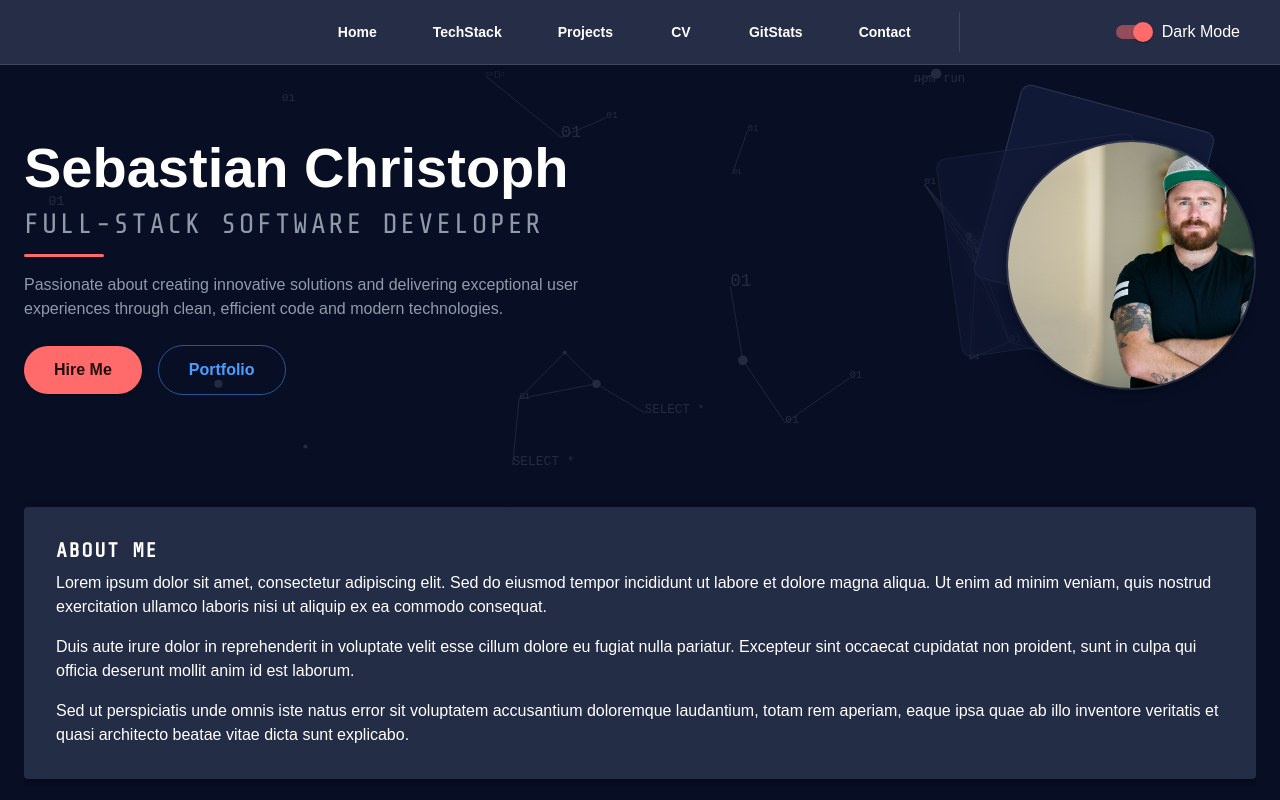
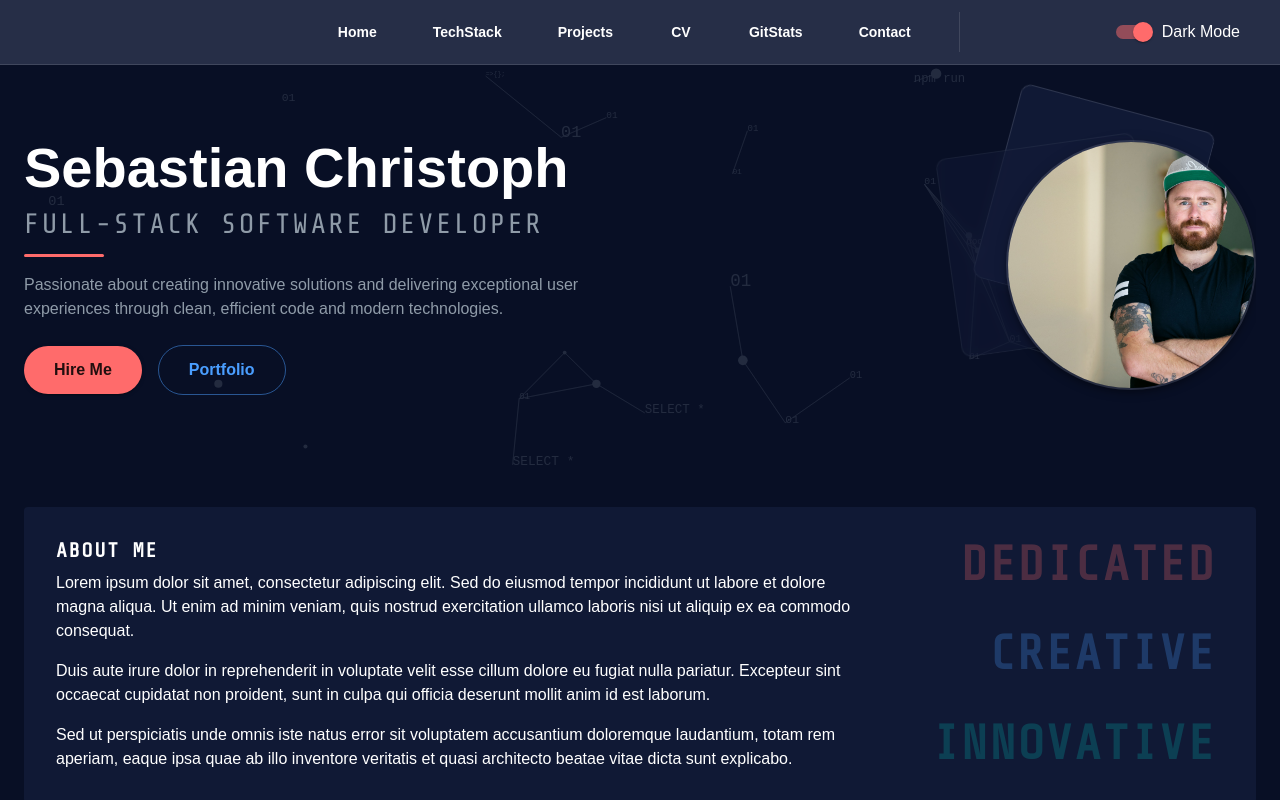
Before and after one commit to SebastianChristoph/portfolio, a React (Vite) app: page / in a window 1280 px wide. Shown: the top 800 px of the page. Built offline with nearby package versions, Linux system fonts and the light colour scheme; some icons are missing.

Commit message:
About me adjustments

```diff
--- a/src/components/AboutMe.tsx
+++ b/src/components/AboutMe.tsx
@@ -1,6 +1,22 @@
-import { Box, Paper, Typography } from "@mui/material";
+import { Box, Paper, Typography, useTheme } from "@mui/material";
+import { motion } from "framer-motion";
 
 export default function AboutMe() {
+  const theme = useTheme();
+
+  const wordVariants = {
+    hidden: { opacity: 0, x: 20 },
+    visible: (custom: number) => ({
+      opacity: 0.25,
+      x: 0,
+      transition: {
+        delay: custom * 0.3,
+        duration: 0.5,
+        ease: "easeOut"
+      }
+    })
+  };
+
   return (
     <Box sx={{
       width: '100%',
@@ -9,14 +25,19 @@ export default function AboutMe() {
       overflow: 'hidden'
     }}>
       <Paper
-        elevation={3}
+        elevation={0}
         sx={{
           p: 4,
           width: '100%',
           mb: "100px",
-          mx: 'auto'
+          mx: 'auto',
+          position: 'relative',
+          bgcolor: theme.palette.background.paper,
+          display: 'flex',
+          justifyContent: 'space-between'
         }}
       >
+        <Box sx={{width: '70%'}}>
           <Typography variant="h4" gutterBottom>
             About Me
           </Typography>
@@ -29,6 +50,78 @@ export default function AboutMe() {
           <Typography variant="body1">
             Sed ut perspiciatis unde omnis iste natus error sit voluptatem accusantium doloremque laudantium, totam rem aperiam, eaque ipsa quae ab illo inventore veritatis et quasi architecto beatae vitae dicta sunt explicabo.
           </Typography>
+        </Box>
+
+        <Box sx={{
+          position: 'absolute',
+          right: '40px',
+          top: '50%',
+          transform: 'translateY(-50%)',
+          display: 'flex',
+          flexDirection: 'column',
+          gap: 4,
+          alignItems: 'flex-end'
+        }}>
+          <motion.div
+            variants={wordVariants}
+            initial="hidden"
+            animate="visible"
+            custom={0}
+          >
+            <Typography
+              variant="h2"
+              sx={{
+                color: theme.palette.primary.main,
+                fontSize: '3rem',
+                fontWeight: 700,
+                letterSpacing: '0.05em',
+                '&::after': { display: 'none' }
+              }}
+            >
+              DEDICATED
+            </Typography>
+          </motion.div>
+
+          <motion.div
+            variants={wordVariants}
+            initial="hidden"
+            animate="visible"
+            custom={1}
+          >
+            <Typography
+              variant="h2"
+              sx={{
+                color: theme.palette.secondary.main,
+                fontSize: '3rem',
+                fontWeight: 700,
+                letterSpacing: '0.05em',
+                '&::after': { display: 'none' }
+              }}
+            >
+              CREATIVE
+            </Typography>
+          </motion.div>
+
+          <motion.div
+            variants={wordVariants}
+            initial="hidden"
+            animate="visible"
+            custom={2}
+          >
+            <Typography
+              variant="h2"
+              sx={{
+                color: theme.palette.accent.main,
+                fontSize: '3rem',
+                fontWeight: 700,
+                letterSpacing: '0.05em',
+                '&::after': { display: 'none' }
+              }}
+            >
+              INNOVATIVE
+            </Typography>
+          </motion.div>
+        </Box>
       </Paper>
     </Box>
   );
--- a/src/components/Projects.tsx
+++ b/src/components/Projects.tsx
@@ -186,7 +186,9 @@ export default function Projects() {
                 left: 0,
                 width: '100%',
                 height: '100%',
-                backgroundColor: 'rgba(0, 0, 0, 0.7)',
+                backgroundColor: (theme) => theme.palette.mode === 'dark'
+                  ? 'rgba(0, 0, 0, 0.7)'
+                  : 'rgba(255, 255, 255, 0.7)',
                 display: 'flex',
                 alignItems: 'center',
                 justifyContent: 'center',
@@ -202,10 +204,14 @@ export default function Projects() {
                 rel="noopener noreferrer"
                 startIcon={<FaExternalLinkAlt />}
                 sx={{
-                  backgroundColor: 'primary.main',
+                  backgroundColor: (theme) => theme.palette.mode === 'dark'
+                    ? 'primary.main'
+                    : 'primary.dark',
                   color: 'primary.contrastText',
                   '&:hover': {
-                    backgroundColor: 'primary.dark',
+                    backgroundColor: (theme) => theme.palette.mode === 'dark'
+                      ? 'primary.dark'
+                      : 'primary.main',
                   }
                 }}
               >
```
Lines whose indentation alone changed are shown as unchanged.
